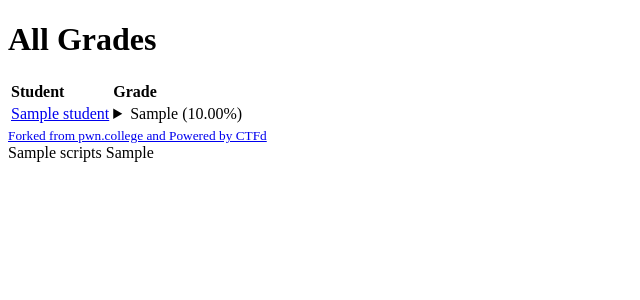
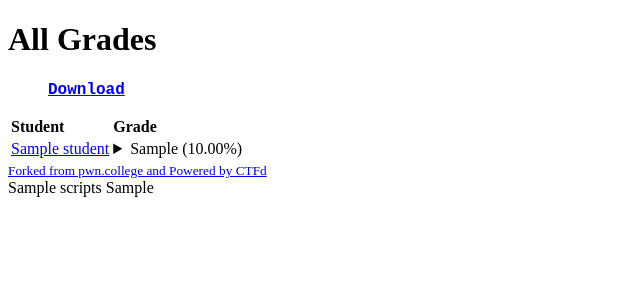
Before and after one commit to CeS-3/pwn.hust.college, a Python web app: template dojo_theme/templates/grades_admin.html in a window 1280 px wide. Shown: the part 208-508 px from the top of the page, without its empty margins (0-640 px from the left). Run offline with Jinja, Linux system fonts and the light colour scheme; the template is opened without the code that fills it: most values are stand-ins (such as "Sample title", 1, 10 or a date in 2020).

Commit message:
Course: Add download button for all grades

```diff
--- a/dojo_theme/templates/dojo_admin.html
+++ b/dojo_theme/templates/dojo_admin.html
@@ -39,14 +39,13 @@
         {% if dojo.course %}
           <div class="col-lg-auto m-3">
             <figure>
-              <a class="text-decoration-none" href="{{ url_for('course.view_all_grades', dojo=dojo.reference_id) }}" target="_blank">
+              <a class="text-decoration-none" href="{{ url_for('course.view_all_grades', dojo=dojo.reference_id) }}">
                 <i class="fas fa-signal fa-3x"></i>
                 <figcaption><b style="font-family: 'Courier New', Courier, monospace">Grades</b></figcaption>
               </a>
             </figure>
           </div>
         {% endif %}
-        <br>
     </div>
     <b style="font-family: 'Courier New', Courier, monospace">参考 ID: </b><code>{{ dojo.reference_id }}</code>
     <br>
--- a/dojo_theme/templates/grades_admin.html
+++ b/dojo_theme/templates/grades_admin.html
@@ -7,6 +7,16 @@
   </div>
 </div>
 <div class="container">
+  <div class="row text-center">
+    <div class="col-lg-auto m-3">
+      <figure>
+        <a class="text-decoration-none" href="{{ url_for('course.download_all_grades', dojo=dojo.reference_id) }}" target="_blank">
+          <i class="fas fa-file-csv fa-3x"></i>
+          <figcaption><b style="font-family: 'Courier New', Courier, monospace">Download</b></figcaption>
+        </a>
+      </figure>
+    </div>
+  </div>
   <div id="grades" class="row">
     <div class="col-md-12">
       <table class="table table-striped">
```
